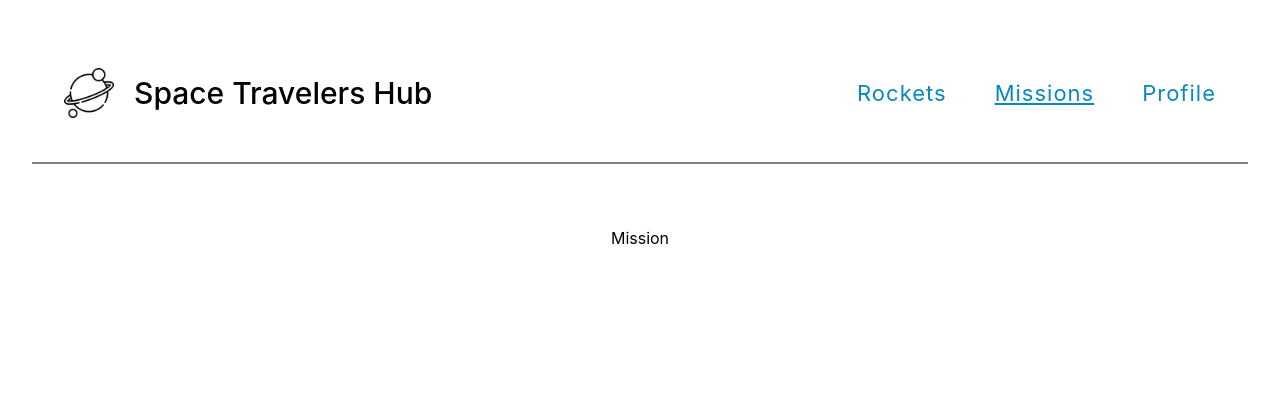
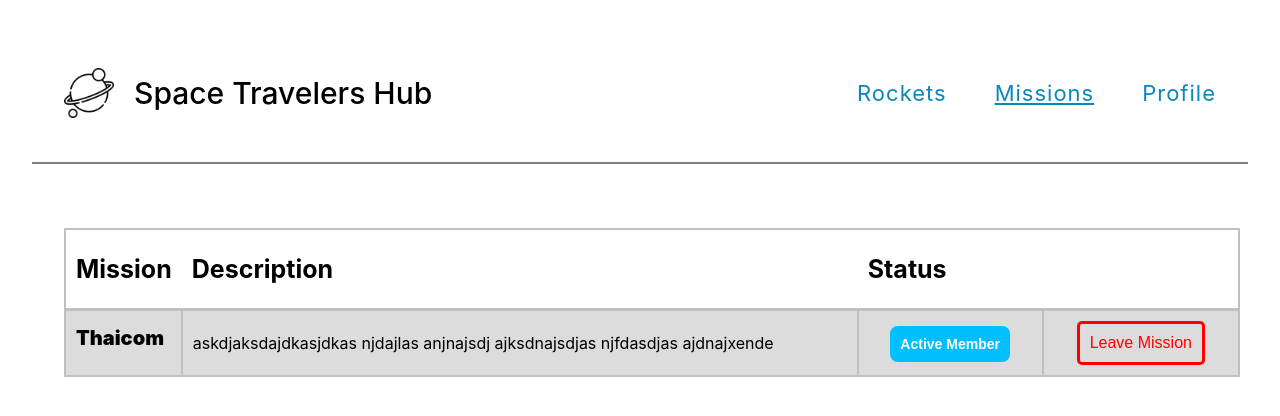
Before and after one commit to Joel-100/kanban-2, a React (Create React App) app: page /mission in a window 1280 px wide. Shown: the top 416 px of the page. Built offline with nearby package versions, Linux system fonts and the light colour scheme.

Commit message:
add basic structure for mission and style

```diff
--- a/src/pages/Mission.js
+++ b/src/pages/Mission.js
@@ -1,9 +1,33 @@
 import React from 'react';
+import './mission.css';
 
-function Mission() {
-  return (
-    <div>Mission</div>
-  );
-}
+const Mission = () => (
+  <div className="missions">
+    <table>
+      <thead className="tableHeader">
+        <tr>
+          <th>Mission</th>
+          <th>Description</th>
+          <th>Status</th>
+          <th> </th>
+        </tr>
+      </thead>
+      <tbody>
+        <tr>
+          <td className="missionName">Thaicom</td>
+          <td className="missionDescription">askdjaksdajdkasjdkas njdajlas anjnajsdj ajksdnajsdjas njfdasdjas ajdnajxende</td>
+          <td className="btnRow">
+            <span className="activeMember">Active Member </span>
+          </td>
+          <td className="btnRow">
+            <button type="button" className="activeButton">
+              Leave Mission
+            </button>
+          </td>
+        </tr>
+      </tbody>
+    </table>
+  </div>
+);
 
 export default Mission;
--- /dev/null
+++ b/src/pages/mission.css
@@ -0,0 +1,108 @@
+.missions {
+  margin-right: 2.5rem;
+  margin-left: 4rem;
+}
+
+table {
+  table-layout: fixed;
+  border-collapse: collapse;
+  margin-top: 30px;
+  margin-bottom: 50px;
+  text-align: left;
+  border: 2px solid #c0c0c0;
+}
+
+thead {
+  border-bottom: 3px solid #c0c0c0;
+  height: 10vh;
+}
+
+thead th {
+  padding: 10px;
+}
+
+thead th:first-child {
+  width: 8%;
+}
+
+thead th:nth-child(2) {
+  width: 59%;
+}
+
+thead th:nth-child(3) {
+  width: 16%;
+}
+
+thead th:nth-child(4) {
+  width: 17%;
+}
+
+.tableHeader {
+  font-size: 25px;
+  font-weight: 900;
+  padding: 10px;
+}
+
+tbody td {
+  padding: 10px;
+  border: 2px solid #c0c0c0;
+}
+
+tbody > :nth-child(odd) {
+  background-color: #dcdcdc;
+}
+
+.missionName {
+  font-weight: 900;
+  font-size: 20px;
+  vertical-align: top;
+  padding-top: 15px;
+}
+
+.btnRow {
+  text-align: center;
+}
+
+.activeButton {
+  font-family: "Quicksand", Arial, Helvetica, sans-serif;
+  background-color: transparent;
+  border: 3px solid #f00;
+  border-radius: 5px;
+  color: #f00;
+  padding: 10px;
+  text-align: center;
+  font-size: 16px;
+}
+
+.inactiveButton {
+  font-family: "Quicksand", Arial, Helvetica, sans-serif;
+  border: 3px solid #404040;
+  border-radius: 5px;
+  color: #404040;
+  padding: 10px;
+  text-align: center;
+  font-size: 16px;
+}
+
+.activeMember {
+  font-family: "Quicksand", Arial, Helvetica, sans-serif;
+  color: #fff;
+  background-color: #00bfff;
+  border-radius: 8px;
+  padding: 10px;
+  text-align: center;
+  font-size: 14px;
+  font-weight: 900;
+}
+
+.inactiveMember {
+  font-family: "Quicksand", Arial, Helvetica, sans-serif;
+  color: #fff;
+  background-color: #696969;
+  border-radius: 8px;
+  padding: 10px;
+  text-align: center;
+  font-size: 14px;
+  font-weight: 900;
+  text-transform: uppercase;
+}
```
